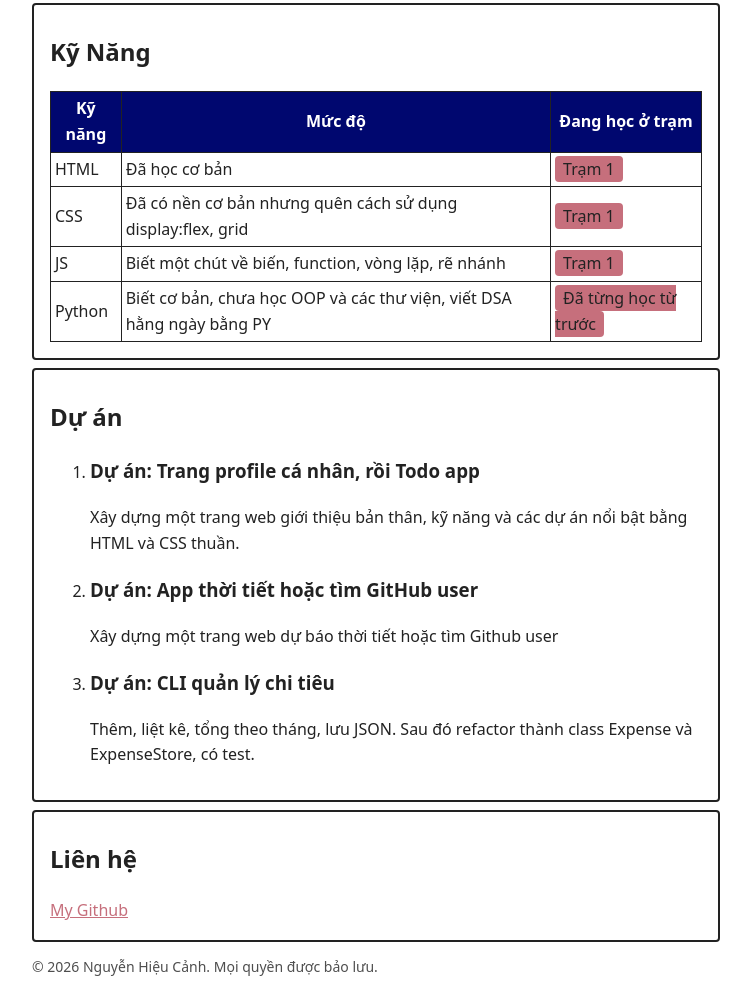
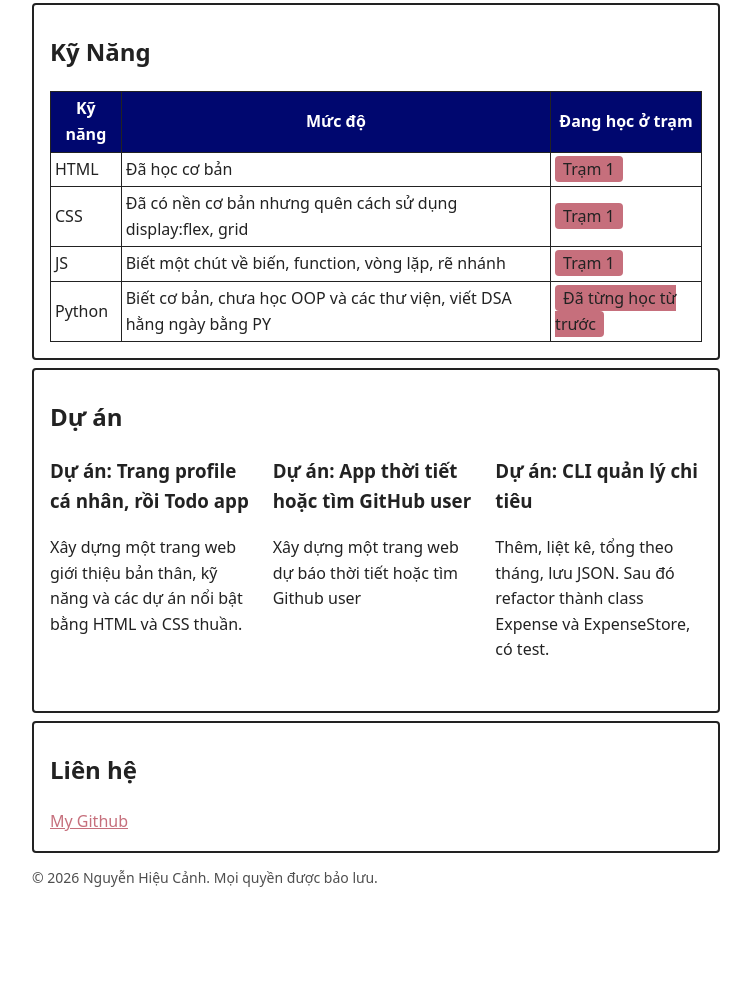
Before and after one commit to canhvsduog150604-jpg/fullstack-journey, a plain HTML site: page 01-html-css-js/bai-03/index.html in a window 1280 px wide. Shown: the part 487-1487 px from the top of the page, without its empty margins (264-1015 px from the left). After the commit the page ends 1398 px from the top, so only its background shows below. Drawn offline with Linux system fonts and the light colour scheme.

Commit message:
Arrange projects into a row of cards

```diff
--- a/01-html-css-js/bai-03/index.html
+++ b/01-html-css-js/bai-03/index.html
@@ -62,7 +62,7 @@
 
     <section id="du-an">
       <h2>Dự án</h2>
-      <ol>
+      <ol class="du-an-list">
         <li>
           <article>
             <h3>Dự án: Trang profile cá nhân, rồi Todo app</h3>
--- a/01-html-css-js/bai-03/style.css
+++ b/01-html-css-js/bai-03/style.css
@@ -118,3 +118,22 @@ nav a:hover {
 }
 
 /* BT4. Dự án: 3 thẻ nằm ngang, tự xuống hàng khi hẹp */
+.du-an-list {
+    display: flex;
+    flex-wrap: wrap;
+    gap: 16px;
+    list-style: none;
+    padding: 0px;
+}
+
+.du-an-list > li {
+    flex: 1 1 180px;
+}
+
+.du-an-list article {
+    height: 100%;
+}
+
+.du-an-list h3 {
+    margin-top: 0;
+}
```
